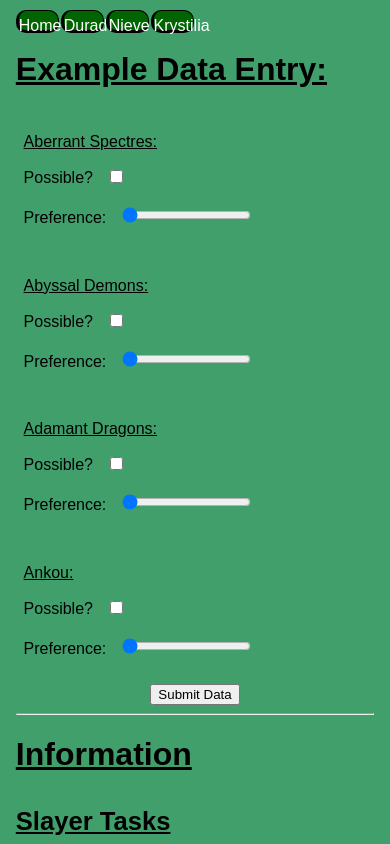
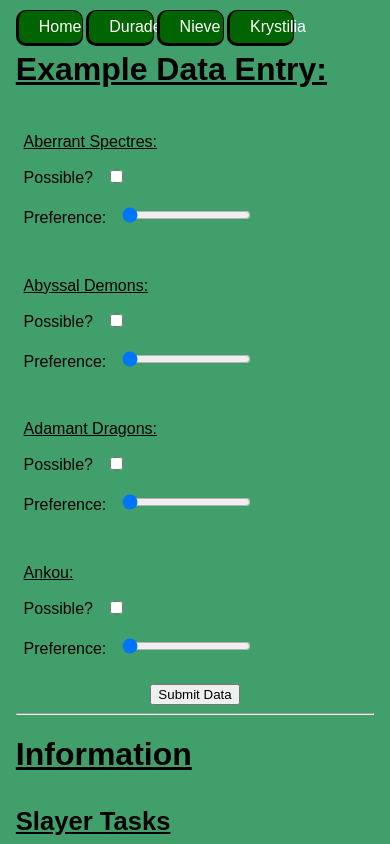
Before and after one commit to Solasel/Solasel.github.io, a plain HTML site: page index.html in a window 390 px wide. Shown: the top 844 px of the page. Drawn offline with Linux system fonts and the light colour scheme.

Commit message:
Maybe fix buttons on mobile?

```diff
--- a/index.html
+++ b/index.html
@@ -12,28 +12,20 @@
 
 <body>
     <div id="menu">
-        <a href="./index.html">
-        <div class="menu-button">
-            <p>Home</p>
-        </div>
+        <a href="./index.html" class="menu-button">
+            Home
         </a>
 
-        <a href="http://oldschoolrunescape.wikia.com/wiki/Duradel">
-        <div class="menu-button">
-            <p>Duradel</p>
-        </div>
+        <a href="http://oldschoolrunescape.wikia.com/wiki/Duradel" class="menu-button">
+            Duradel
         </a>
 
-        <a href="http://oldschoolrunescape.wikia.com/wiki/Nieve">
-        <div class="menu-button">
-            <p>Nieve</p>
-        </div>
+        <a href="http://oldschoolrunescape.wikia.com/wiki/Nieve" class="menu-button">
+            Nieve
         </a>
 
-        <a href="http://oldschoolrunescape.wikia.com/wiki/Krystilia">
-        <div class="menu-button">
-            <p>Krystilia</p>
-        </div>
+        <a href="http://oldschoolrunescape.wikia.com/wiki/Krystilia" class="menu-button">
+            Krystilia
         </a>
 
     </div>
--- a/styles/main.css
+++ b/styles/main.css
@@ -15,30 +15,34 @@ body {
 
 .menu-button {
     float: left;
-    width: 10vw;
-    height: 5vw;
+    background: darkgreen;
+    color: white;
 
+    width: 6vw;
     max-height: 50px;
     max-width: 100px;
-    background: darkgreen;
 
     border: solid black 1px;
     border-bottom: black solid 3px;
     border-left: black solid 3px;
     border-radius: 10px;
-    margin-right: 0.5vw;
+    margin-right: 3px;
+    padding: 7px 20px;
+
+
+    font-size: 100%;
+    text-decoration: none;
+
+    text-align: center;
 }
 
 .menu-button:hover {
     background: lightgreen;
+    color: black;
 }
 
 .menu-button p {
-    font-size: 100%;
-    color: white;
-    text-align: center;
-    margin: auto;
-    margin-top: 16%
+
 }
 
 #content {
```
